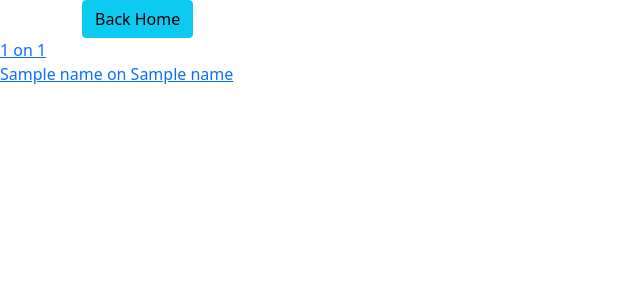
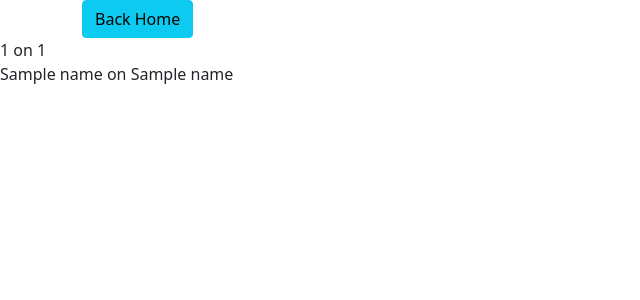
Before and after one commit to naronesty/P01, a Flask app: template app/templates/discover.html in a window 1280 px wide. Shown: the top 300 px of the page, without its empty margins (0-640 px from the left). Run offline with Flask 2, Linux system fonts and the light colour scheme; the template is opened without the code that fills it: most values are stand-ins (such as "Sample title", 1, 10 or a date in 2020).

Commit message:
discover

```diff
--- a/app/templates/discover.html
+++ b/app/templates/discover.html
@@ -26,8 +26,8 @@
     {% for user in list %}
 
       <div class="user-container">
-        <a span class="profile" href="/{{user[0][USERNAME]}}"> {{user[0][USERNAME]}} </span> on <span class="template"> {{user[USERNAME][TEMPLATE]}} <br>
-        <a span class="profile" href="/{{user[1][USERNAME]}}"> {{user[1][USERNAME]}} </span> on <span class="template"> {{user[1][TEMPLATE]}}
+        <span class="profile" href="/{{user[0][USERNAME]}}"> {{user[0][USERNAME]}} </span> on <span class="template"> {{user[USERNAME][TEMPLATE]}} <br>
+        <span class="profile" href="/{{user[1][USERNAME]}}"> {{user[1][USERNAME]}} </span> on <span class="template"> {{user[1][TEMPLATE]}}
       </div>
 
     {% endfor %}
```
